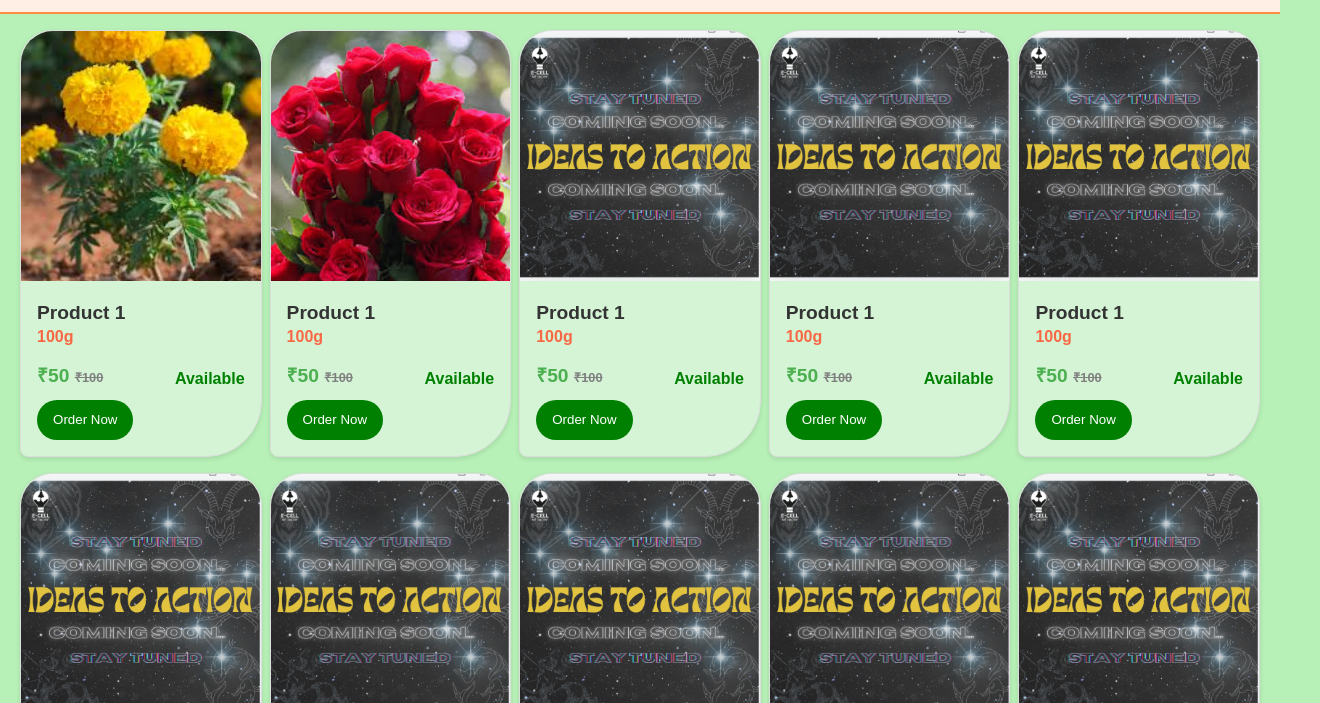
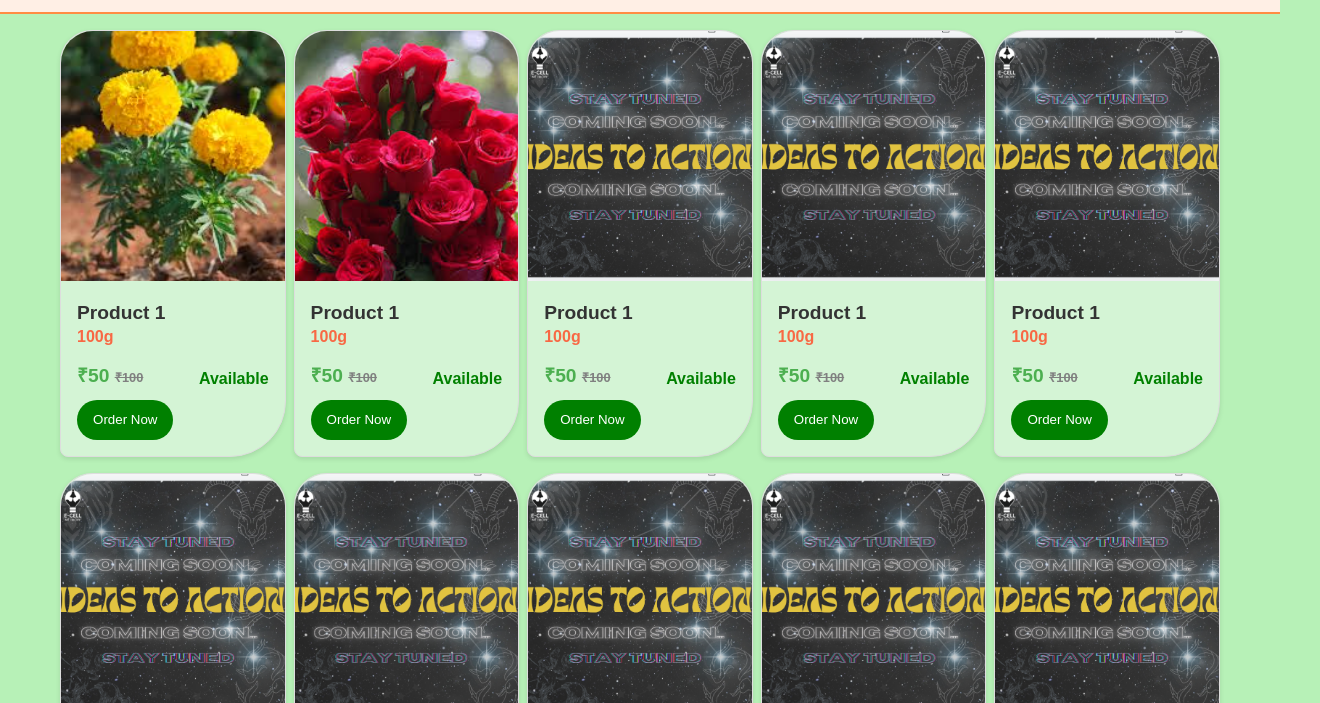
Before and after one commit to Keyashqa/FLAURA, a plain HTML site: page index.html in a window 1280 px wide. Shown: the part 97-800 px from the top of the page, 1320 px wide, since content can reach past the window. Drawn offline with Linux system fonts and the light colour scheme.

Commit message:
Add files via upload

```diff
--- a/hoho.css
+++ b/hoho.css
@@ -36,8 +36,8 @@ header .about-flaura {
 }
 
 main {
-    margin-left: -40px;
-    margin-right: -40px;
+    margin-left: 0px;
+    margin-right: 0px;
     padding: 1rem 1rem;
 }
 
```
